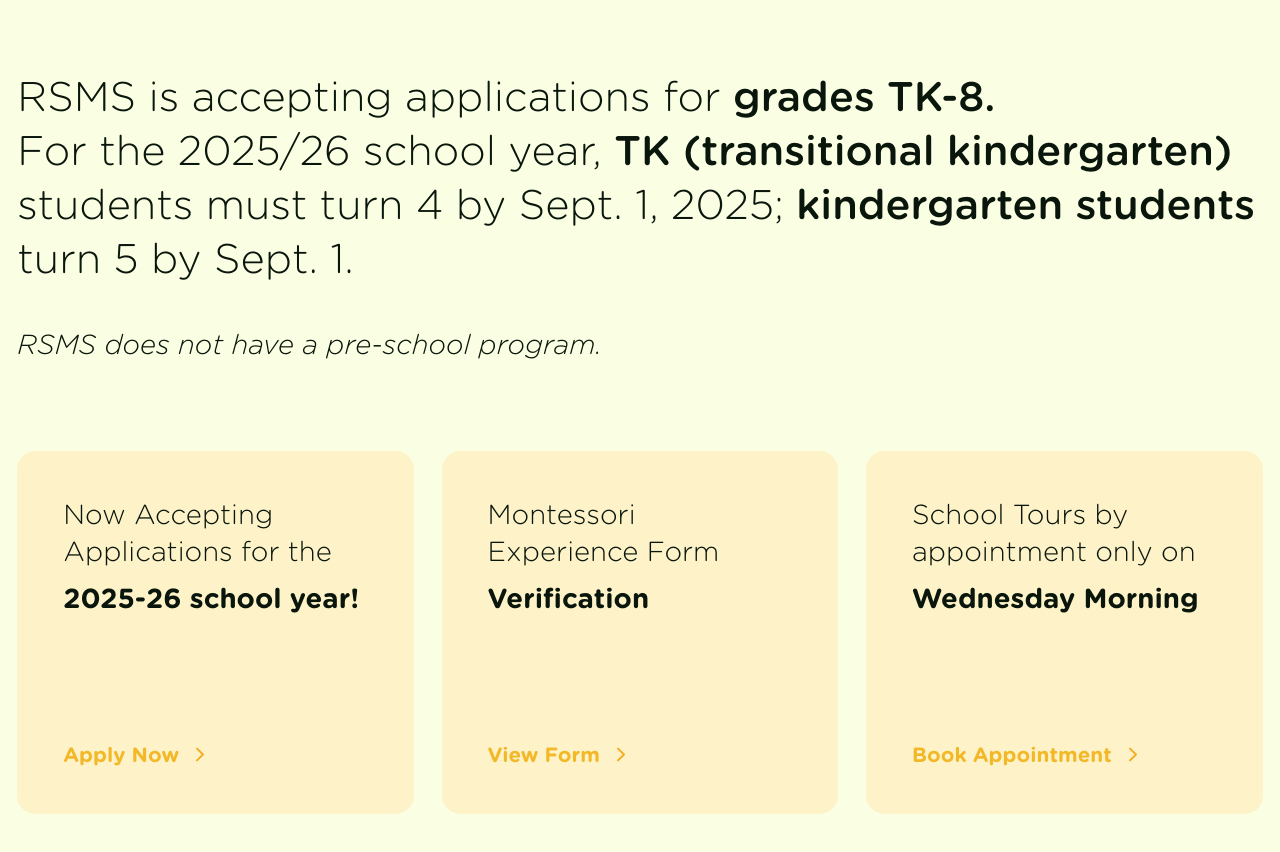
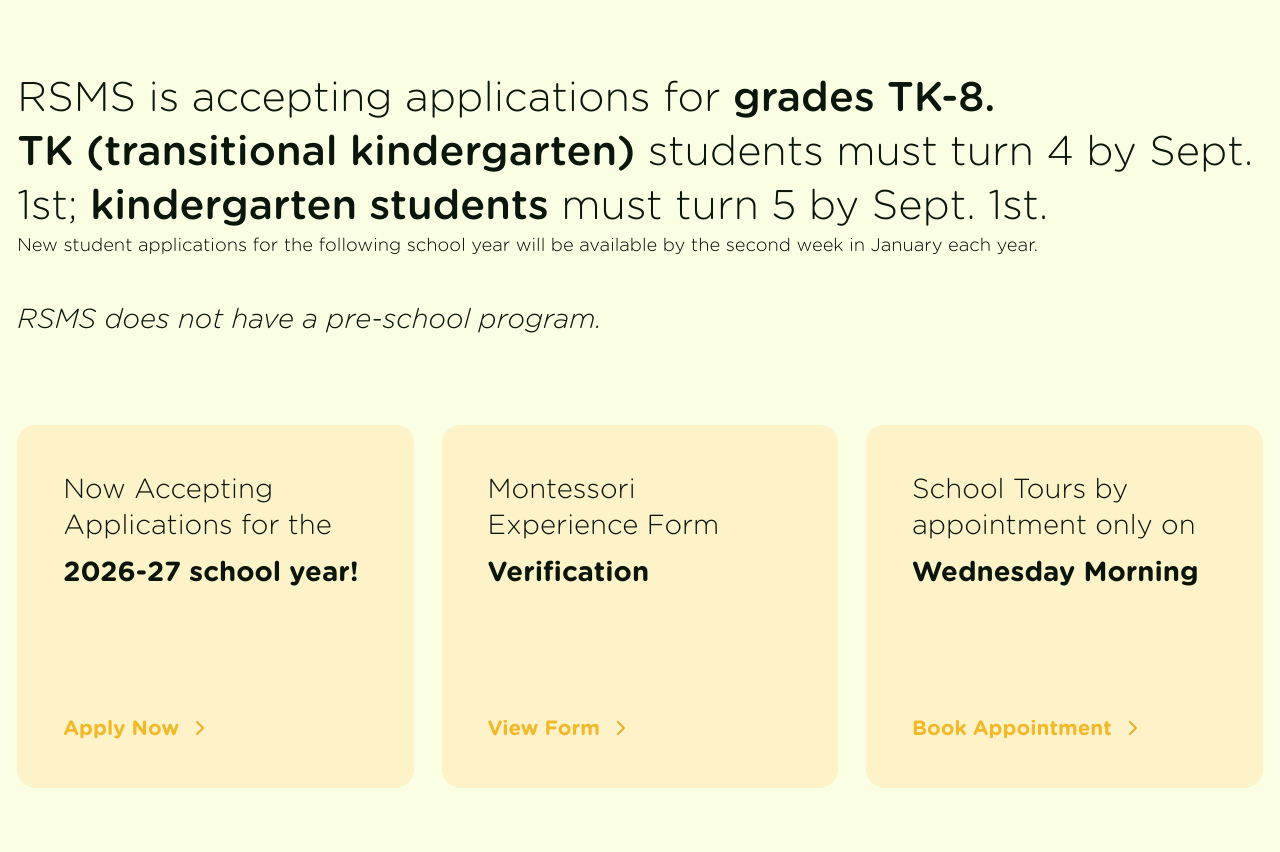
Before and after one commit to elevano2024/Risingsun, a Next.js app: page /enrollment-school-tours in a window 1280 px wide. Shown: the part 400-1252 px from the top of the page. Built offline with nearby package versions, Linux system fonts and the light colour scheme.

Commit message:
More updates based on mail received on 16-12-25

```diff
--- a/src/app/enrollment-school-tours/page.tsx
+++ b/src/app/enrollment-school-tours/page.tsx
@@ -5,7 +5,7 @@
   return (
     <Layout
       header="Enrollment & School Tours"
-      subHeader="Now Accepting Applications for the 2025-26 school year!"
+      subHeader="Now Accepting Applications for the 2026-27 school year!"
     >
       <div className="rsms programdetail">
         <div className="rsms-header">
@@ -14,17 +14,20 @@
               RSMS is accepting applications for <b>grades TK-8.</b>
             </h3>
             <h3>
-              For the 2025/26 school year, <b>TK (transitional kindergarten)</b>{" "}
-              students must turn 4 by Sept. 1, 2025;{" "}
-              <b>kindergarten students</b> turn 5 by Sept. 1.
+              <b>TK (transitional kindergarten)</b> students must turn 4 by
+              Sept. 1st; <b>kindergarten students</b> must turn 5 by Sept. 1st.
             </h3>
+            <h4>
+              New student applications for the following school year will be
+              available by the second week in January each year.
+            </h4>
             <h5>RSMS does not have a pre-school program.</h5>
             <div className="grid3x">
               <div className="cardYellow">
                 <h4>
                   Now Accepting Applications for the
                   <br />
-                  <b>2025-26 school year!</b>
+                  <b>2026-27 school year!</b>
                 </h4>
                 <a
                   href="https://www.transparentclassroom.com/s/5246/online_applications/new?locale=en"
--- a/src/app/program/tk-kindergarten/page.tsx
+++ b/src/app/program/tk-kindergarten/page.tsx
@@ -35,9 +35,8 @@
               RSMS is accepting applications for <b>grades TK-8.</b>
             </h3>
             <h3>
-              For the 2025/26 school year, <b>TK (transitional kindergarten)</b>{" "}
-              students must turn 4 by Sept. 1, 2025;{" "}
-              <b>kindergarten students</b> turn 5 by Sept. 1.
+              <b>TK (transitional kindergarten)</b> students must turn 4 by
+              Sept. 1st; <b>kindergarten students</b> must turn 5 by Sept. 1st.
             </h3>
             <h5>RSMS does not have a pre-school program.</h5>
           </div>
@@ -70,8 +69,12 @@
               </p>
 
               <br />
-              {data.map((item: any, index: number) => (
-                <DetailCard key={index} title={item.title} data={item.data} />
+              {data.map((item) => (
+                <DetailCard
+                  key={item.title}
+                  title={item.title}
+                  data={item.data}
+                />
               ))}
             </div>
           </div>
--- a/src/components/pages/home/index.tsx
+++ b/src/components/pages/home/index.tsx
@@ -98,7 +98,7 @@
                 <span className="cloudItem1">
                   Now Accepting Applications for the
                 </span>
-                <span className="cloudItem2">2025-26 school year!</span>
+                <span className="cloudItem2">2026-27 school year!</span>
                 <a
                   href="https://www.transparentclassroom.com/s/5246/online_applications/new?locale=en"
                   target="_blank"
```
